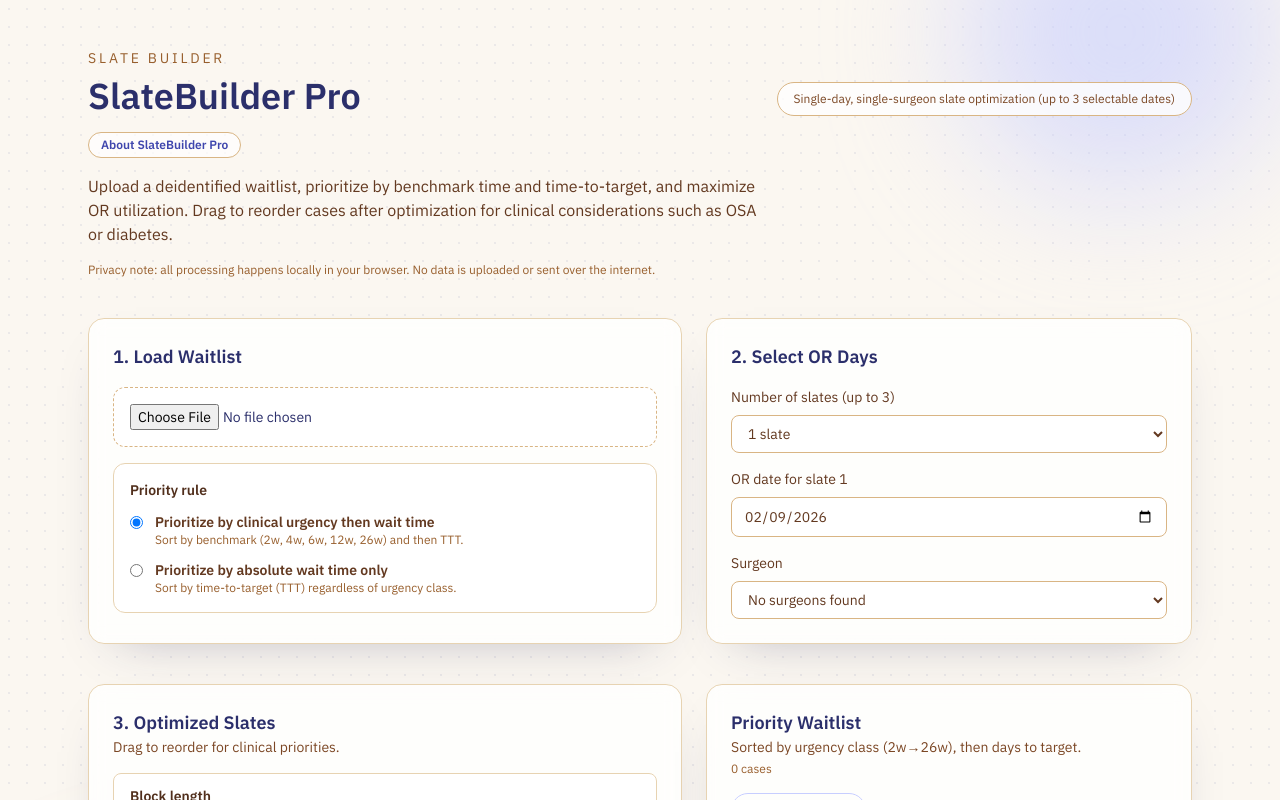
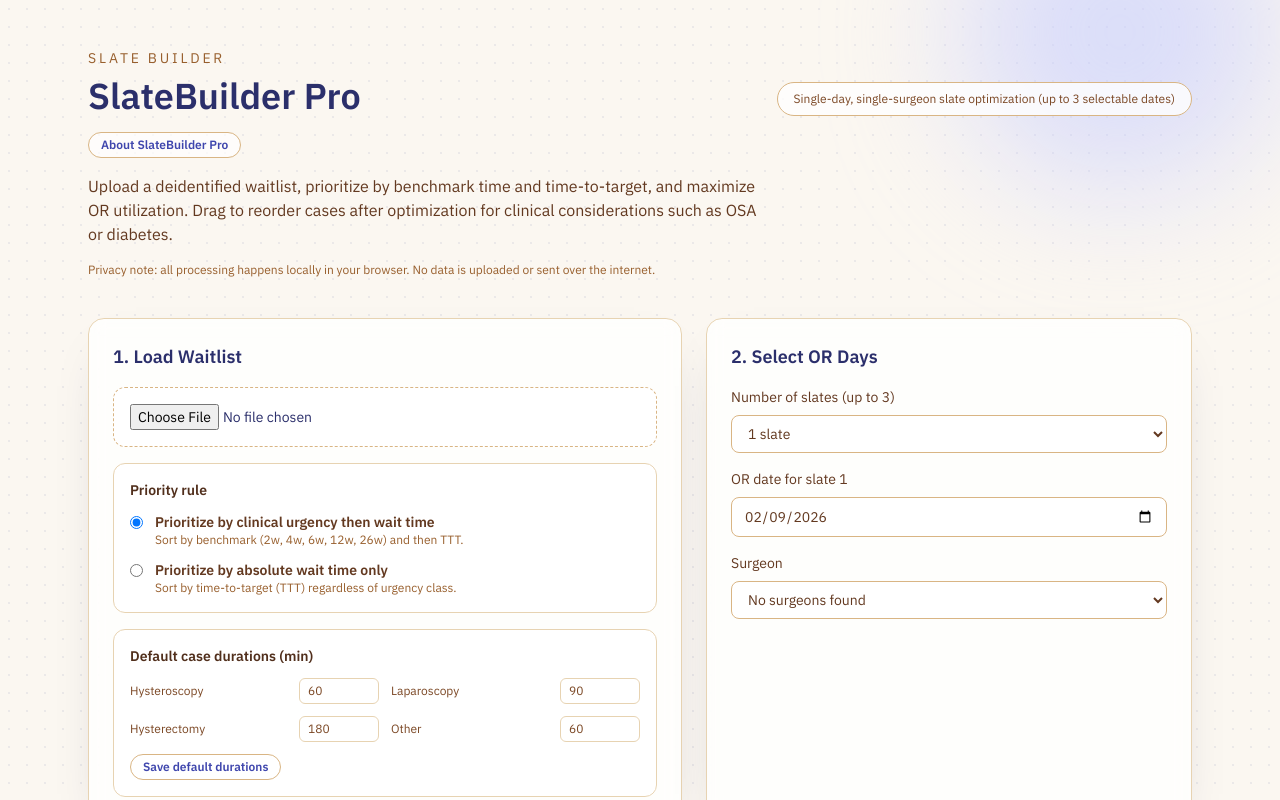
Before and after one commit to jpwcollins/SlateBuilderPro, a Next.js app: page / in a window 1280 px wide. Shown: the top 800 px of the page. Built offline with nearby package versions, Linux system fonts and the light colour scheme.

Commit message:
Add adjustable default case times

```diff
--- a/app/page.tsx
+++ b/app/page.tsx
@@ -22,6 +22,14 @@
   const [csvText, setCsvText] = useState("");
   const [cases, setCases] = useState<PatientCase[]>([]);
   const [warnings, setWarnings] = useState<string[]>([]);
+  const [durationOverrides, setDurationOverrides] = useState<Record<string, number>>({});
+  const [defaultDurations, setDefaultDurations] = useState({
+    hysteroscopy: 60,
+    laparoscopy: 90,
+    hysterectomy: 180,
+    other: 60,
+  });
+  const [defaultsSavedAt, setDefaultsSavedAt] = useState<string | null>(null);
   const [priorityMode, setPriorityMode] = useState<"ttt" | "urgency_then_ttt">(
     "urgency_then_ttt"
   );
@@ -51,15 +59,55 @@
     }
   }, [csvText, selectedSurgeon]);
 
+  useEffect(() => {
+    const stored = window.localStorage.getItem("slatebuilder-default-durations");
+    if (!stored) return;
+    try {
+      const parsed = JSON.parse(stored) as Partial<typeof defaultDurations>;
+      setDefaultDurations((prev) => ({
+        ...prev,
+        ...parsed,
+      }));
+    } catch {
+      // ignore malformed storage
+    }
+  }, []);
+
   const surgeons = useMemo(() => {
     const unique = new Set(cases.map((item) => item.surgeonId));
     return Array.from(unique).sort((a, b) => a.localeCompare(b));
   }, [cases]);
 
+  const applyDefaultDuration = (item: PatientCase): PatientCase => {
+    const name = (item.procedureName ?? "").toLowerCase();
+    let duration = defaultDurations.other;
+    if (name.includes("hysterectomy")) {
+      duration = defaultDurations.hysterectomy;
+    } else if (name.includes("hysteroscop")) {
+      duration = defaultDurations.hysteroscopy;
+    } else if (name.includes("laparoscop")) {
+      duration = defaultDurations.laparoscopy;
+    }
+    return { ...item, estimatedDurationMin: duration };
+  };
+
+  const casesWithDefaults = useMemo(() => {
+    return cases.map((item) => applyDefaultDuration(item));
+  }, [cases, defaultDurations]);
+
   const filteredCases = useMemo(() => {
-    if (!selectedSurgeon) return cases;
-    return cases.filter((item) => item.surgeonId === selectedSurgeon);
-  }, [cases, selectedSurgeon]);
+    if (!selectedSurgeon) return casesWithDefaults;
+    return casesWithDefaults.filter((item) => item.surgeonId === selectedSurgeon);
+  }, [casesWithDefaults, selectedSurgeon]);
+
+  const filteredCasesWithOverrides = useMemo(() => {
+    if (Object.keys(durationOverrides).length === 0) return filteredCases;
+    return filteredCases.map((item) => {
+      const override = durationOverrides[item.caseId];
+      if (!override) return item;
+      return { ...item, estimatedDurationMin: override };
+    });
+  }, [filteredCases, durationOverrides]);
 
   const sortByPriorityMode = (items: ScoredCase[] | PatientCase[]) => {
     const order = [2, 4, 6, 12, 26];
@@ -75,14 +123,14 @@
   };
 
   const slates = useMemo(() => {
-    if (filteredCases.length === 0) return null;
+    if (filteredCasesWithOverrides.length === 0) return null;
     const dates = slateDates
       .slice(0, slateCount)
       .filter(Boolean)
       .map((date) => new Date(`${date}T00:00:00`));
     if (dates.length === 0) return null;
-    return optimizeSlatesForDates(filteredCases, dates);
-  }, [filteredCases, slateDates, slateCount]);
+    return optimizeSlatesForDates(filteredCasesWithOverrides, dates);
+  }, [filteredCasesWithOverrides, slateDates, slateCount]);
 
   useEffect(() => {
     if (!slates) {
@@ -160,6 +208,35 @@
     });
   };
 
+  const updateDuration = (slateIndex: number, caseId: string, value: string) => {
+    const minutes = Number(value);
+    if (!Number.isFinite(minutes) || minutes <= 0) return;
+    setDurationOverrides((prev) => ({ ...prev, [caseId]: minutes }));
+    setOrderedSlates((prev) => {
+      const next = prev.map((slate) => [...slate]);
+      const slate = next[slateIndex];
+      if (!slate) return prev;
+      const idx = slate.findIndex((item) => item.caseId === caseId);
+      if (idx < 0) return prev;
+      slate[idx] = { ...slate[idx], estimatedDurationMin: minutes };
+      return next;
+    });
+  };
+
+  const resetDurationOverrides = () => {
+    setDurationOverrides({});
+    if (!slates) return;
+    setOrderedSlates(slates.map((item) => sortByPriorityMode(item.selected)));
+  };
+
+  const saveDefaultDurations = () => {
+    window.localStorage.setItem(
+      "slatebuilder-default-durations",
+      JSON.stringify(defaultDurations)
+    );
+    setDefaultsSavedAt(new Date().toLocaleTimeString());
+  };
+
   const downloadSlateCsv = (slateIndex: number) => {
     if (!slates || !orderedSlates[slateIndex]) return;
     const orderedSlate = orderedSlates[slateIndex];
@@ -218,8 +295,16 @@
   };
 
   const orderedByUrgency = useMemo(() => {
-    return sortByPriorityMode(filteredCases);
-  }, [filteredCases, priorityMode]);
+    return sortByPriorityMode(filteredCasesWithOverrides);
+  }, [filteredCasesWithOverrides, priorityMode]);
+
+  const selectedCaseIds = useMemo(() => {
+    const ids = new Set<string>();
+    orderedSlates.forEach((slate) => {
+      slate.forEach((item) => ids.add(item.caseId));
+    });
+    return ids;
+  }, [orderedSlates]);
 
   const downloadPriorityCsv = () => {
     if (orderedByUrgency.length === 0) return;
@@ -356,6 +441,86 @@
                 </label>
               </div>
             </div>
+
+            <div className="rounded-xl border border-sand-200 bg-white/70 p-4 text-sm text-sand-800">
+              <p className="font-semibold text-sand-900">Default case durations (min)</p>
+              <div className="mt-3 grid gap-3 sm:grid-cols-2">
+                <label className="flex items-center justify-between gap-3 text-xs text-sand-700">
+                  Hysteroscopy
+                  <input
+                    type="number"
+                    min={10}
+                    step={5}
+                    value={defaultDurations.hysteroscopy}
+                    onChange={(event) =>
+                      setDefaultDurations((prev) => ({
+                        ...prev,
+                        hysteroscopy: Number(event.target.value),
+                      }))
+                    }
+                    className="w-20 rounded-md border border-sand-200 bg-white px-2 py-1 text-xs"
+                  />
+                </label>
+                <label className="flex items-center justify-between gap-3 text-xs text-sand-700">
+                  Laparoscopy
+                  <input
+                    type="number"
+                    min={10}
+                    step={5}
+                    value={defaultDurations.laparoscopy}
+                    onChange={(event) =>
+                      setDefaultDurations((prev) => ({
+                        ...prev,
+                        laparoscopy: Number(event.target.value),
+                      }))
+                    }
+                    className="w-20 rounded-md border border-sand-200 bg-white px-2 py-1 text-xs"
+                  />
+                </label>
+                <label className="flex items-center justify-between gap-3 text-xs text-sand-700">
+                  Hysterectomy
+                  <input
+                    type="number"
+                    min={10}
+                    step={5}
+                    value={defaultDurations.hysterectomy}
+                    onChange={(event) =>
+                      setDefaultDurations((prev) => ({
+                        ...prev,
+                        hysterectomy: Number(event.target.value),
+                      }))
+                    }
+                    className="w-20 rounded-md border border-sand-200 bg-white px-2 py-1 text-xs"
+                  />
+                </label>
+                <label className="flex items-center justify-between gap-3 text-xs text-sand-700">
+                  Other
+                  <input
+                    type="number"
+                    min={10}
+                    step={5}
+                    value={defaultDurations.other}
+                    onChange={(event) =>
+                      setDefaultDurations((prev) => ({
+                        ...prev,
+                        other: Number(event.target.value),
+                      }))
+                    }
+                    className="w-20 rounded-md border border-sand-200 bg-white px-2 py-1 text-xs"
+                  />
+                </label>
+              </div>
+              <div className="mt-3 flex items-center justify-between text-xs text-sand-600">
+                <button
+                  type="button"
+                  onClick={saveDefaultDurations}
+                  className="rounded-full border border-sand-300 bg-white px-3 py-1 font-semibold text-slateBlue-700"
+                >
+                  Save default durations
+                </button>
+                {defaultsSavedAt && <span>Saved {defaultsSavedAt}</span>}
+              </div>
+            </div>
           </div>
         </div>
 
@@ -415,6 +580,13 @@
               <h2 className="text-lg font-semibold text-slateBlue-900">3. Optimized Slates</h2>
               <p className="text-sm text-sand-700">Drag to reorder for clinical priorities.</p>
             </div>
+            <button
+              type="button"
+              onClick={resetDurationOverrides}
+              className="rounded-full border border-slateBlue-200 px-4 py-2 text-xs font-semibold text-slateBlue-700"
+            >
+              Reset default case duration
+            </button>
           </div>
 
           <div className="mt-4 rounded-lg border border-sand-200 bg-white/70 px-4 py-3 text-sm text-sand-800">
@@ -422,6 +594,9 @@
             <p className="mt-1">{blockMinutes} minutes</p>
             <p className="mt-2 text-xs text-sand-700">
               Standard day: 08:00–16:00 (480 min). 2nd &amp; 4th Thursday: 09:00–16:00 (420 min).
+            </p>
+            <p className="mt-1 text-xs text-sand-600">
+              Case times include turnaround time.
             </p>
           </div>
 
@@ -446,6 +621,13 @@
                 const slateStart = slateDate
                   ? getBlockStartMinutes(new Date(`${slateDate}T00:00:00`))
                   : blockStartMinutes;
+                const totalMinutes = orderedSlate.reduce(
+                  (sum, item) => sum + item.estimatedDurationMin,
+                  0
+                );
+                const utilizationPct =
+                  slate.blockMinutes > 0 ? (totalMinutes / slate.blockMinutes) * 100 : 0;
+                const totalRiskScore = orderedSlate.reduce((sum, item) => sum + item.riskScore, 0);
                 return (
                   <div key={`slate-${slateIndex}`} className="rounded-2xl border border-sand-200 bg-white/70 p-5">
                     <div className="flex flex-wrap items-center justify-between gap-4">
@@ -454,7 +636,7 @@
                           Slate {slateIndex + 1}
                         </p>
                         <h3 className="mt-1 text-lg font-semibold text-slateBlue-900">
-                          {orderedSlate.length} cases · {slate.utilizationPct.toFixed(1)}% utilization
+                          {orderedSlate.length} cases · {utilizationPct.toFixed(1)}% utilization
                         </h3>
                         <p className="mt-1 text-xs text-sand-700">
                           Date {slateDate || "Not set"}
@@ -482,18 +664,24 @@
                       <div className="rounded-xl border border-sand-200 bg-white/70 p-3">
                         <p className="text-xs uppercase tracking-[0.2em] text-sand-600">Utilization</p>
                         <p className="mt-1 text-xl font-semibold text-slateBlue-900">
-                          {slate.utilizationPct.toFixed(1)}%
+                          {utilizationPct.toFixed(1)}%
                         </p>
                         <p className="text-xs text-sand-700">
-                          {slate.totalMinutes.toFixed(0)} / {slate.blockMinutes} min
+                          {totalMinutes.toFixed(0)} / {slate.blockMinutes} min
                         </p>
                       </div>
-                      <div className="rounded-xl border border-sand-200 bg-white/70 p-3">
+                      <div
+                        className="rounded-xl border border-sand-200 bg-white/70 p-3"
+                        title="Sum of case risk scores in this slate. Higher means more urgent cases are included."
+                      >
                         <p className="text-xs uppercase tracking-[0.2em] text-sand-600">Total Risk</p>
                         <p className="mt-1 text-xl font-semibold text-slateBlue-900">
-                          {slate.totalRiskScore.toFixed(1)}
+                          {totalRiskScore.toFixed(1)}
                         </p>
-                        <p className="text-xs text-sand-700">
+                        <p
+                          className="text-xs text-sand-700"
+                          title="Scaling factor that balances utilization minutes with clinical risk in the optimization."
+                        >
                           Util weight {slate.utilizationWeight.toFixed(3)}
                         </p>
                       </div>
@@ -527,7 +715,8 @@
                               <p className="text-xs text-sand-600">{item.procedureName}</p>
                             )}
                           </div>
-                          <div className="flex items-center gap-2 text-xs text-sand-700">
+                          <div className="flex flex-col items-end gap-2 text-xs text-sand-700">
+                            <div className="flex items-center gap-2">
                               {item.flags.osa && (
                                 <span className="rounded-full bg-sand-100 px-2 py-1">OSA</span>
                               )}
@@ -542,6 +731,20 @@
                                   Inpatient
                                 </span>
                               )}
+                            </div>
+                            <label className="flex items-center gap-2">
+                              Duration (min)
+                              <input
+                                type="number"
+                                min={10}
+                                step={5}
+                                value={item.estimatedDurationMin}
+                                onChange={(event) =>
+                                  updateDuration(slateIndex, item.caseId, event.target.value)
+                                }
+                                className="w-20 rounded-md border border-sand-200 bg-white px-2 py-1 text-xs"
+                              />
+                            </label>
                           </div>
                         </div>
                       ))}
@@ -589,11 +792,18 @@
                 <div className="text-xs text-sand-700">
                   Benchmark {item.benchmarkWeeks}w · TTT {item.timeToTargetDays}d
                 </div>
+                <div className="mt-1 flex flex-wrap gap-2">
                   {item.inpatient && (
                     <span className="rounded-full bg-sand-200 px-2 py-1 text-xs text-sand-800">
                       Inpatient
                     </span>
                   )}
+                  {selectedCaseIds.has(item.caseId) && (
+                    <span className="rounded-full bg-sand-200 px-2 py-1 text-xs text-sand-800">
+                      Slated
+                    </span>
+                  )}
+                </div>
                 {item.procedureName && (
                   <div className="text-xs text-sand-600">{item.procedureName}</div>
                 )}
```
Lines whose indentation alone changed are shown as unchanged.
